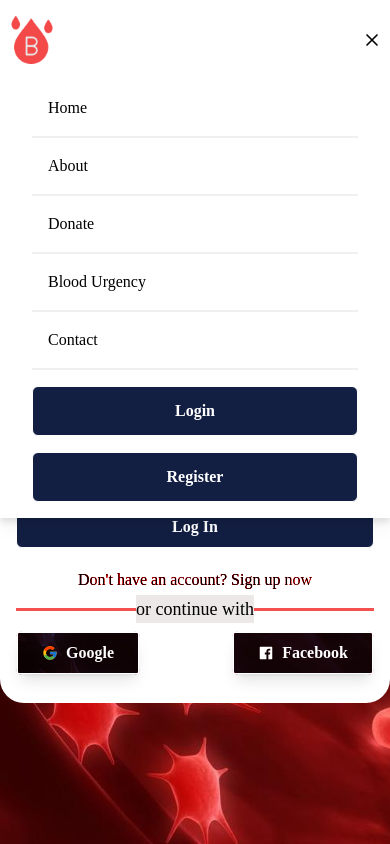
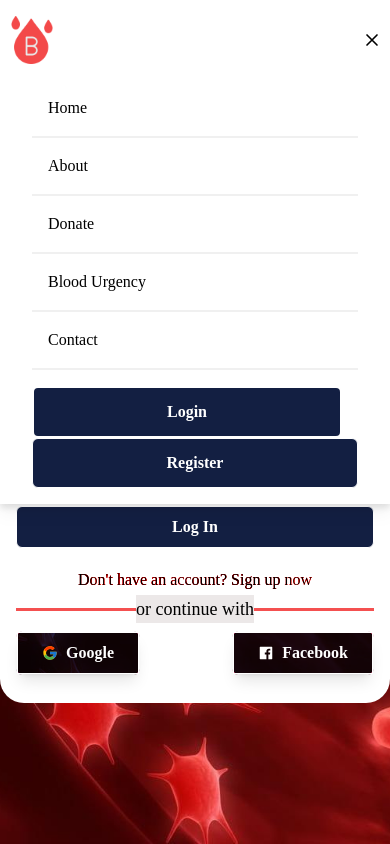
Before and after one commit to code-me-kuldeep/BloodManagement, a React (Create React App) app: page /Login in a window 390 px wide. Both pictures are taken after a click on the element 372 px from the left and 40 px from the top of the page. Shown: the top 844 px of the page. Built offline with nearby package versions, Linux system fonts and the light colour scheme.

Commit message:
login button function updated in navbar

```diff
--- a/src/components/Navbar.jsx
+++ b/src/components/Navbar.jsx
@@ -46,7 +46,10 @@ const Navbar = () => {
                 <li className='border-b-2 border-metal w-full'>Blood Urgency</li>
                 <li className='border-b-2 border-metal w-full'>Contact</li>
                 <div className='flex flex-col my-4'>
-                    <button className='text-indigo-600 px-8 py-3 mb-4'>Login</button>
+
+                   <button onClick={()=> navigate('/Login')
+                    } className='border-2 text-black px-8 py-3 mr-4'>Login</button>
+
                     <button className='px-8 py-3'>Register</button>
                 </div>
         </ul>
```
